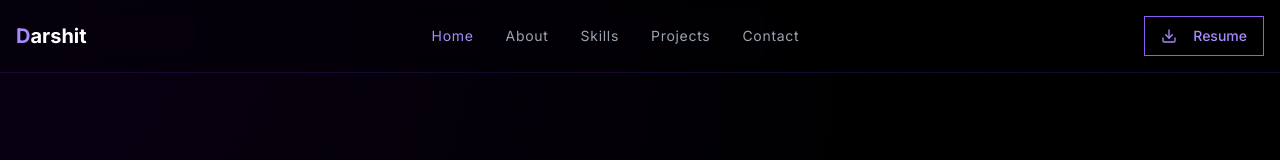
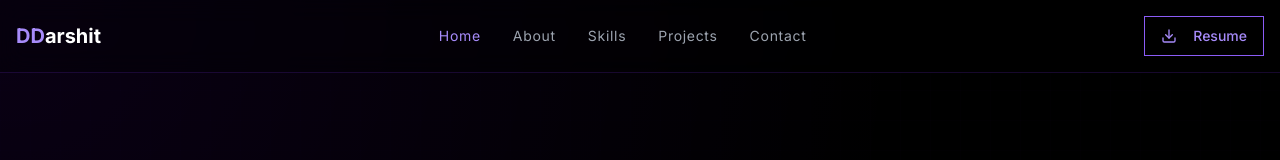
Before and after one commit to jeet200/darshitport, a Next.js app: page / in a window 1280 px wide. Shown: the top 160 px of the page. Built offline with nearby package versions, Linux system fonts and the light colour scheme.

Commit message:
Update page.tsx

```diff
--- a/app/page.tsx
+++ b/app/page.tsx
@@ -63,7 +63,7 @@ export default function Home() {
             transition={{ duration: 0.5 }}
             className="text-xl font-bold"
           >
-            <span className="text-purple-400">D</span>arshit
+            <span className="text-purple-400">DD</span>arshit
           </motion.div>
 
           <motion.div
```
